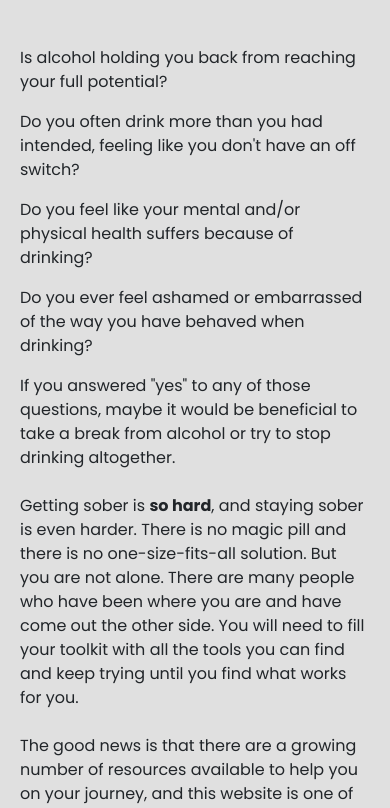
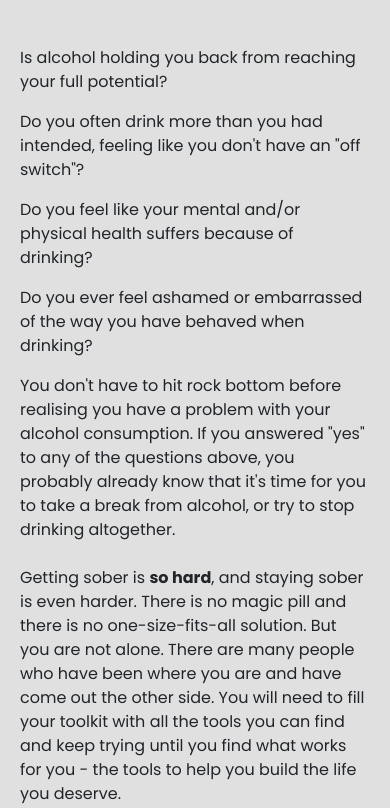
Before and after one commit to GeorginaMudditt/my-sober-toolkit-react-app, a React (Create React App) app: page / in a window 390 px wide. Shown: the part 745-1553 px from the top of the page. Built offline with nearby package versions, Linux system fonts and the light colour scheme; no server answers; the database is empty; a web font is replaced by a local one.

Commit message:
media queries, text changes

```diff
--- a/src/Counter.css
+++ b/src/Counter.css
@@ -1,5 +1,5 @@
 .Counter {
-  background-color: #bbe9db;
+  background-color: #79c2d0;
   background-image: url(../src/images/arches.png);
   padding: 20px 50px;
   text-align: center;
--- a/src/Display.css
+++ b/src/Display.css
@@ -17,3 +17,7 @@
   width: 100%;
   max-width: 200px;
 }
+
+.Display .checkbox-container {
+  grid-template-columns: 1fr;
+}
--- a/src/Introduction.css
+++ b/src/Introduction.css
@@ -28,7 +28,7 @@
   align-items: center;
 }
 
-@media (max-width: 400px) {
+@media (max-width: 700px) {
   .Introduction {
     padding: 20px;
     width: 100%;
--- a/src/Introduction.js
+++ b/src/Introduction.js
@@ -14,7 +14,7 @@ function Introduction() {
           <p>Is alcohol holding you back from reaching your full potential?</p>
           <p>
             Do you often drink more than you had intended, feeling like you
-            don't have an off switch?
+            don't have an "off switch"?
           </p>
           <p>
             Do you feel like your mental and/or physical health suffers because
@@ -27,9 +27,10 @@ function Introduction() {
         </div>
       </div>
       <p>
-        If you answered "yes" to any of those questions, maybe it would be
-        beneficial to take a break from alcohol or try to stop drinking
-        altogether.
+        You don't have to hit rock bottom before realising you have a problem
+        with your alcohol consumption. If you answered "yes" to any of the
+        questions above, you probably already know that it's time for you to
+        take a break from alcohol, or try to stop drinking altogether.
         <br />
         <br />
         Getting sober is <strong>so hard</strong>, and staying sober is even
@@ -37,7 +38,8 @@ function Introduction() {
         solution. But you are not alone. There are many people who have been
         where you are and have come out the other side. You will need to fill
         your toolkit with all the tools you can find and keep trying until you
-        find what works for you.
+        find what works for you - the tools to help you build the life you
+        deserve.
         <br />
         <br />
         The good news is that there are a growing number of resources available
--- a/src/Resources.css
+++ b/src/Resources.css
@@ -69,3 +69,10 @@
   margin: 20px auto;
   padding: 15px;
 }
+
+@media (max-width: 700px) {
+  .Resources {
+    padding: 20px;
+    width: 100%;
+  }
+}
--- a/src/Resources.js
+++ b/src/Resources.js
@@ -108,9 +108,10 @@ function Resources() {
         ))}
       </div>
       <p className="disclosure">
-        <strong>Disclosure:</strong> If you follow a link on this website to buy
-        a book, I will recieve a small commission at no extra cost to you. This
-        helps me to keep this website running, so thank you for your support!
+        <strong>Disclosure:</strong> If you buy a book after following a link on
+        this website, I will recieve a small commission at no extra cost to you.
+        This helps me to keep this website running, so thank you for your
+        support!
       </p>
     </div>
   );
```
